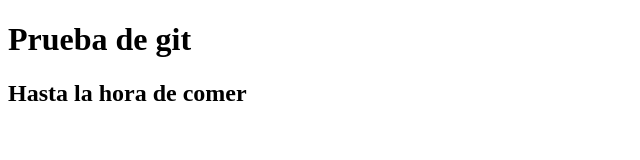
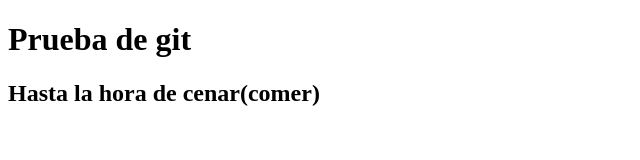
Before and after one commit to jmtorralvo/Git_examples, a plain HTML site: page index.html in a window 1280 px wide. Shown: the whole page, without its empty margins (0-640 px from the left). Drawn offline with Linux system fonts and the light colour scheme.

Commit message:
(feat): cambio el texto del h2 de Francisco

```diff
--- a/index.html
+++ b/index.html
@@ -6,7 +6,7 @@
 </head>
 <body>
 	<h1>Prueba de git</h1>
-    <h2>Hasta la hora de comer</h2>
+    <h2>Hasta la hora de cenar(comer)</h2>
 </body>
 <script src="foo.js"></script>
 </html>
```
